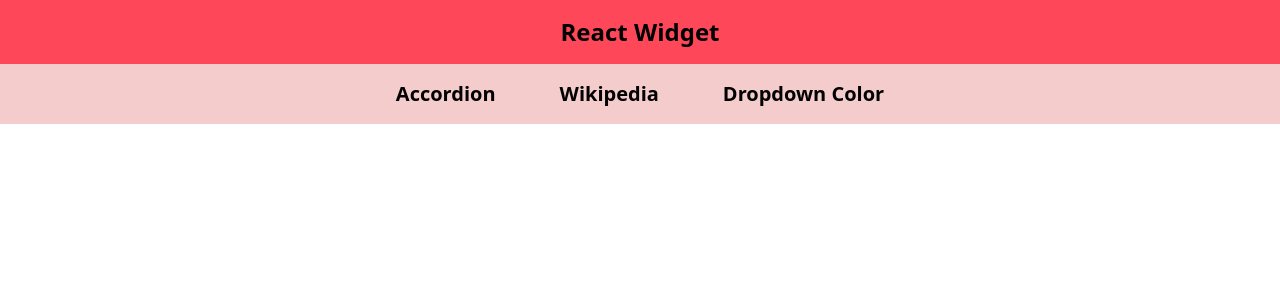
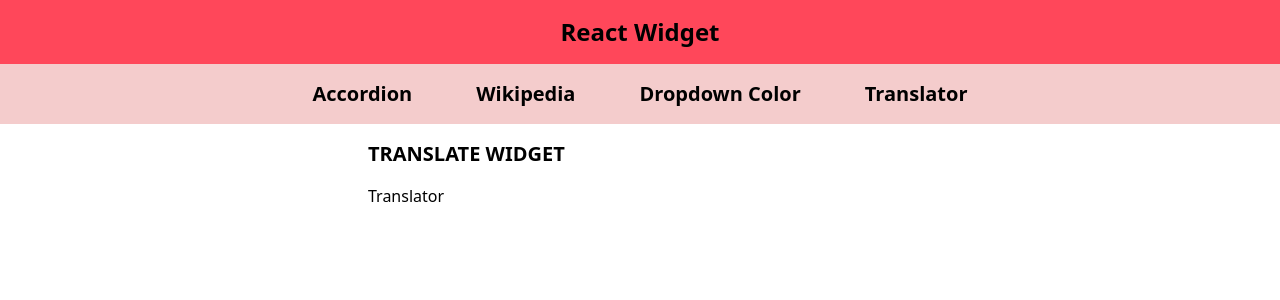
Before and after one commit to ArcanumLibella/react-tailwindcss-widget, a React (Create React App) app: page /translator in a window 1280 px wide. Shown: the top 300 px of the page. Built offline with nearby package versions, Linux system fonts and the light colour scheme.

Commit message:
feat: add TranslatePage and Translator component

```diff
--- a/src/App.js
+++ b/src/App.js
@@ -1,5 +1,5 @@
 import { BrowserRouter, Route } from "react-router-dom";
-import { HomePage, AccordionPage, SearchPage, DropdownPage } from "./pages";
+import { HomePage, AccordionPage, SearchPage, DropdownPage, TranslatePage } from "./pages";
 import Header from "./layouts/Header";
 
 function App() {
@@ -13,6 +13,7 @@ function App() {
           <Route path="/accordion" component={AccordionPage} />
           <Route path="/search" component={SearchPage} />
           <Route path="/dropdown" component={DropdownPage} />
+          <Route path="/translator" component={TranslatePage} />
         </main>
 
       </BrowserRouter>
--- /dev/null
+++ b/src/components/Translator.js
@@ -0,0 +1,9 @@
+import React from 'react'
+
+export default function Translator() {
+    return (
+        <div>
+            Translator
+        </div>
+    )
+}
--- a/src/components/index.js
+++ b/src/components/index.js
@@ -1,9 +1,11 @@
 import Accordion from './Accordion';
 import Search from './Search';
 import Dropdown from './Dropdown';
+import Translator from './Translator';
 
 export {
     Accordion,
     Search,
-    Dropdown
+    Dropdown,
+    Translator
 };
--- a/src/layouts/Header.js
+++ b/src/layouts/Header.js
@@ -18,6 +18,9 @@ export default function Header() {
                 <Link to="/dropdown" className="mx-8 my-1 md:my-0 hover:text-white transition-all">
                     Dropdown Color
                 </Link>
+                <Link to="/translator" className="mx-8 my-1 md:my-0 hover:text-white transition-all">
+                    Translator
+                </Link>
             </nav>
         </header>
     )
--- /dev/null
+++ b/src/pages/TranslatePage.js
@@ -0,0 +1,11 @@
+import React from 'react'
+import {Translator} from '../components'
+
+export default function TranslatePage() {
+    return (
+        <div>
+            <h2 className="mb-4 text-xl font-bold uppercase">Translate Widget</h2>
+            <Translator />
+        </div>
+    )
+}
--- a/src/pages/index.js
+++ b/src/pages/index.js
@@ -2,10 +2,12 @@ import HomePage from './HomePage';
 import AccordionPage from './AccordionPage';
 import SearchPage from './SearchPage';
 import DropdownPage from './DropdownPage';
+import TranslatePage from './TranslatePage';
 
 export {
     HomePage,
     AccordionPage,
     SearchPage,
-    DropdownPage
+    DropdownPage,
+    TranslatePage,
 };
```
